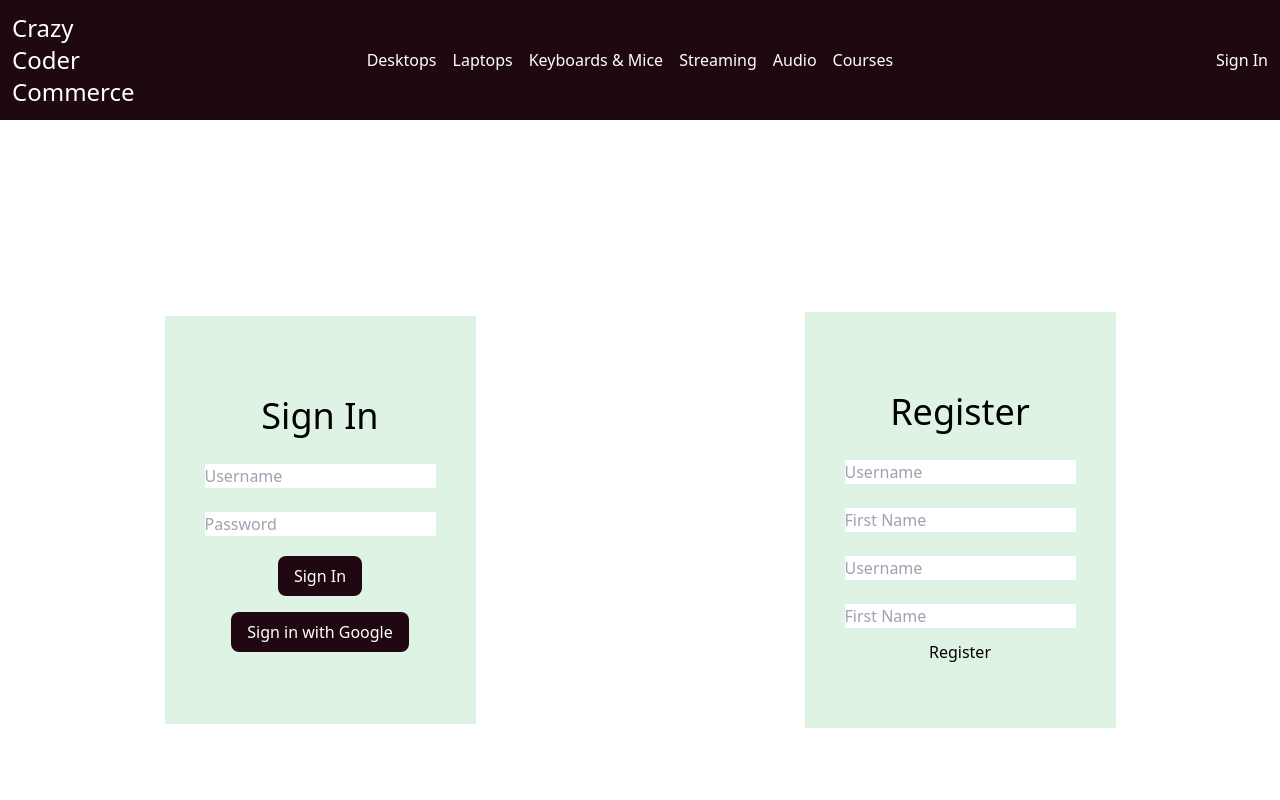
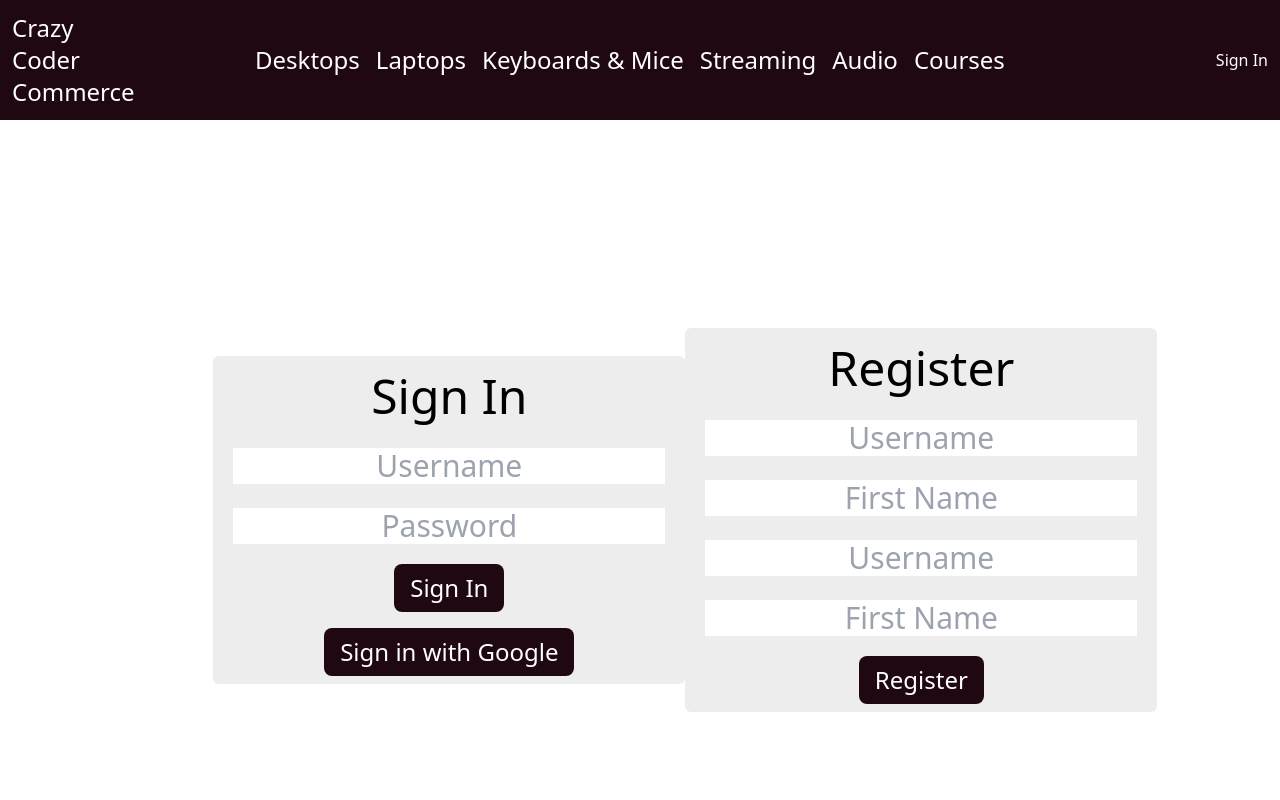
Before and after one commit to LMBroadhurst/crazy-coder-commerce, a React (Create React App) app: page /signIn in a window 1280 px wide. Shown: the top 800 px of the page. Built offline with nearby package versions, Linux system fonts and the light colour scheme.

Commit message:
general css improvements

```diff
--- a/package.json
+++ b/package.json
@@ -10,6 +10,7 @@
     "@types/node": "^16.11.47",
     "@types/react": "^18.0.15",
     "@types/react-dom": "^18.0.6",
+    "firebase": "^9.9.1",
     "react": "^18.2.0",
     "react-dom": "^18.2.0",
     "react-router-dom": "^6.3.0",
--- a/src/Routes/Home.tsx
+++ b/src/Routes/Home.tsx
@@ -10,9 +10,13 @@ const Home = () => {
     <>
         <HeaderPrimary />
 
-        <PromoProduct />
+        <section className="mx-auto xl:w-3/4">
 
-        <CategorySelectors />
+          <PromoProduct />
+
+          <CategorySelectors />
+
+        </section>
 
         <FooterPrimary />
     </>
--- a/src/components/HeaderPrimary/HeaderPrimary.tsx
+++ b/src/components/HeaderPrimary/HeaderPrimary.tsx
@@ -17,7 +17,7 @@ const HeaderPrimary = (): JSX.Element => {
 
         </div>
 
-        <nav className="hidden md:flex">
+        <nav className="hidden md:flex text-2xl">
             <ul className="flex flex-row px-2">
                 <li className="px-2">Desktops</li>
                 <li className="px-2">Laptops</li>
--- a/src/components/PromoProduct/PromoProduct.tsx
+++ b/src/components/PromoProduct/PromoProduct.tsx
@@ -7,13 +7,13 @@ const PromoProduct = (): JSX.Element => {
             <div className="flex flex-col items-center justify-center w-10/12 mx-auto my-5 p-5 bg-lightBlue rounded-md">
                 <img src={promoProductIMG} alt='Gaming PC'/>
 
-                <h2 className="my-3 text-2xl">Intel z390 Tower</h2>
+                <h2 className="my-3 text-3xl">Intel z390 Tower</h2>
 
-                <p className="my-2">Custom Gaming Computer with latest gen Intel Core processors. Ideal for serious gamers.</p>
+                <p className="my-2 text-xl">Custom Gaming Computer with latest gen Intel Core processors. Ideal for serious gamers.</p>
 
                 {/* <span className="my-2">£99.99</span> */}
 
-                <button className="my-2 bg-navy text-white p-2 px-4 rounded-lg">More Info.</button>
+                <button className="my-2 bg-navy text-white p-2 px-4 rounded-lg text-xl">More Info.</button>
             </div>
         </section>
     </>
--- a/src/components/SigninSection/SigninSection.tsx
+++ b/src/components/SigninSection/SigninSection.tsx
@@ -2,29 +2,29 @@
 const SigninSection = () => {
   return (
     <>
-        <section className='flex flex-col h-screen'>
+        <section className='flex flex-col h-screen w-8/12 mx-auto'>
 
           <div className="flex flex-row justify-around items-start my-auto">
 
-            <div className='flex flex-col justify-center items-center my-auto bg-vLightBlue px-10 py-16'>
-                <h2 className="text-4xl p-4">Sign In</h2>
-                <form className='flex flex-col justify-center items-start'>
-                  <input type="text" placeholder='Username' className="my-3" />
-                  <input type="text" placeholder='Password' className="my-3" />
+            <div className='flex flex-col justify-center items-center my-auto bg-[#EDEDED] p-15 rounded-md'>
+                <h2 className="text-5xl p-4">Sign In</h2>
+                <form className='flex flex-col justify-center items-start mx-5'>
+                  <input type="text" placeholder='Username' className="my-3 text-3xl text-center" />
+                  <input type="text" placeholder='Password' className="my-3 text-3xl text-center" />
                 </form>
-                <button type='button' className="bg-navy text-white px-4 py-2 rounded-lg my-2">Sign In</button>
-                <button type='button' className="bg-navy text-white px-4 py-2 rounded-lg my-2">Sign in with Google</button>
+                <button type='button' className="bg-navy text-white px-4 py-2 rounded-lg my-2 text-2xl">Sign In</button>
+                <button type='button' className="bg-navy text-white px-4 py-2 rounded-lg my-2 text-2xl">Sign in with Google</button>
             </div>
 
-            <div className='flex flex-col justify-center items-center my-auto bg-vLightBlue px-10 py-16'>
-                <h2 className="text-4xl p-4">Register</h2>
-                <form className='flex flex-col justify-center items-start'>
-                  <input type="text" placeholder='Username' className="my-3" />
-                  <input type="text" placeholder='First Name' className="my-3" />
-                  <input type="text" placeholder='Username' className="my-3" />
-                  <input type="text" placeholder='First Name' className="my-3" />
+            <div className='flex flex-col justify-center items-center my-auto bg-[#EDEDED] p-15 rounded-md'>
+                <h2 className="text-5xl p-4">Register</h2>
+                <form className='flex flex-col justify-center items-start mx-5'>
+                  <input type="text" placeholder='Username' className="my-3 text-3xl text-center" />
+                  <input type="text" placeholder='First Name' className="my-3 text-3xl text-center" />
+                  <input type="text" placeholder='Username' className="my-3 text-3xl text-center" />
+                  <input type="text" placeholder='First Name' className="my-3 text-3xl text-center" />
                 </form>
-                <button type='button'>Register</button>
+                <button type='button' className="bg-navy text-white px-4 py-2 rounded-lg my-2 text-2xl">Register</button>
             </div>
 
           </div>
```
Also changed, not shown: 1 other file (tests, documents, lock files or other folders).
